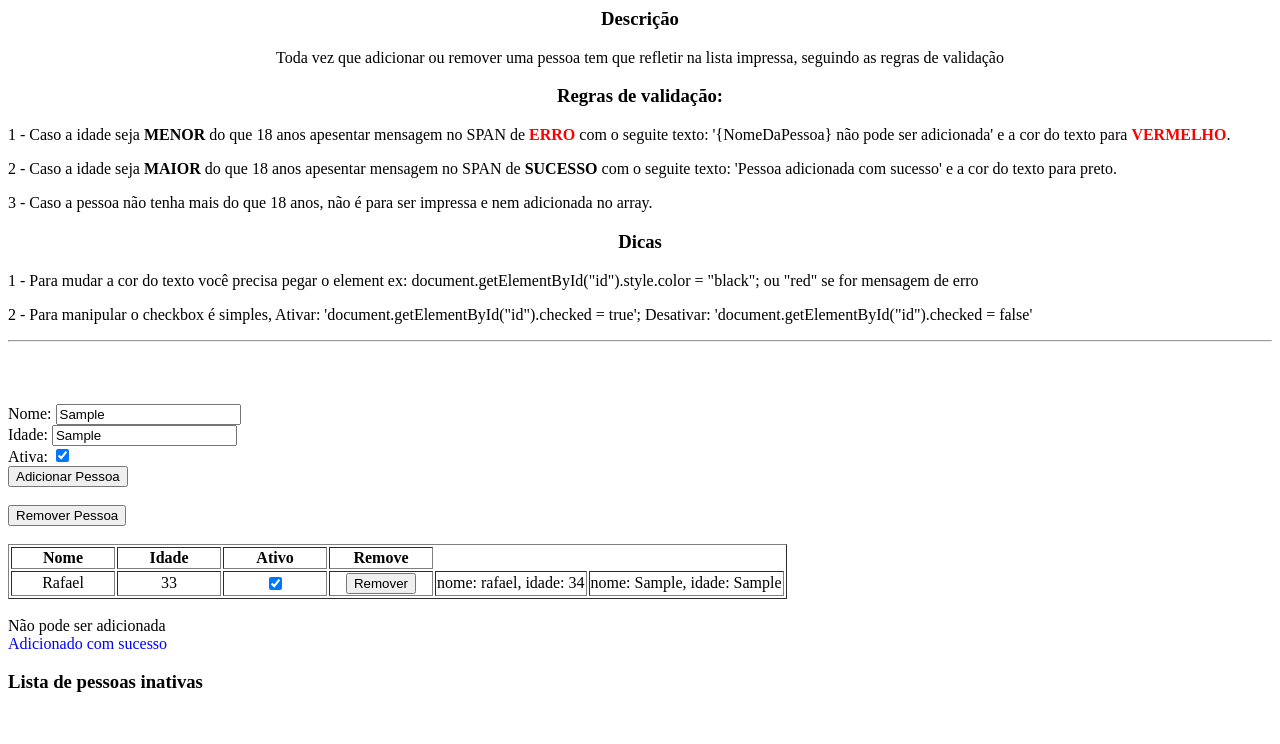
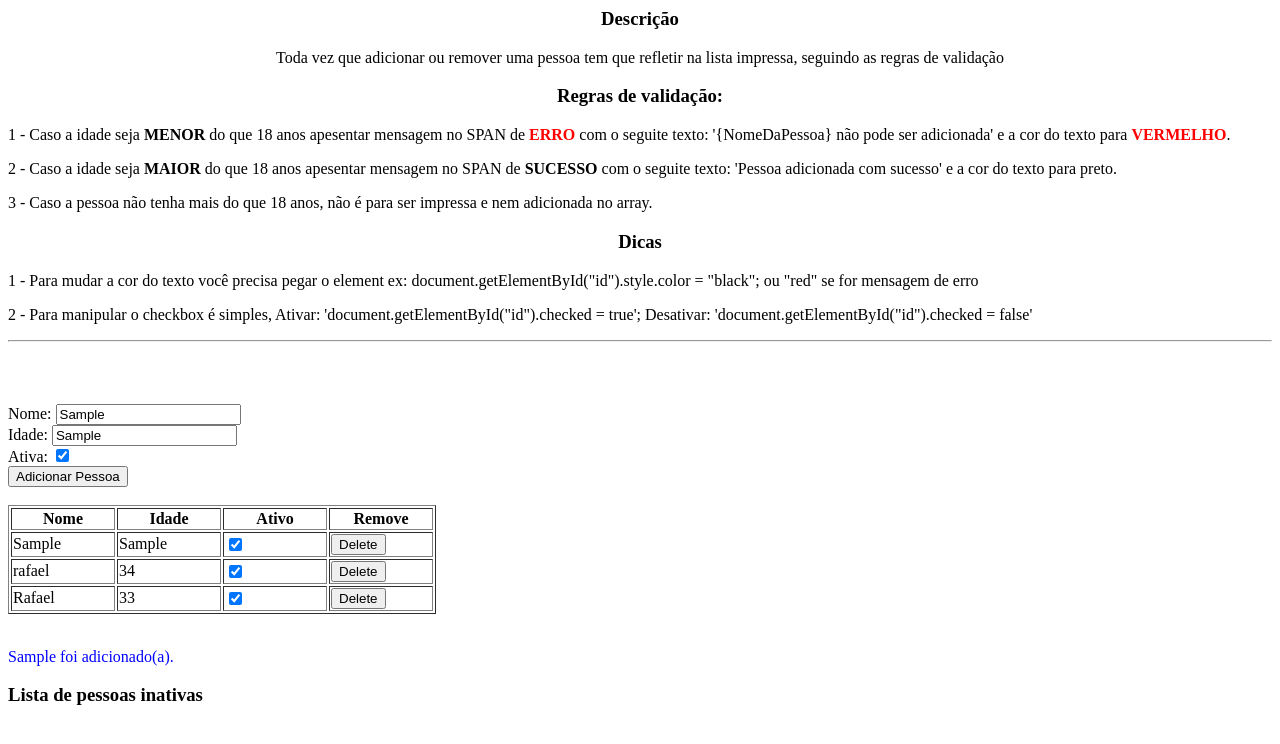
Before and after one commit to babipaloma/my-test-project, a plain HTML site: page CRUD3.html in a window 1280 px wide. Both pictures are taken after typing "Sample", "Sample" into the empty fields and a click on the button "Adicionar Pessoa". Drawn offline with Linux system fonts and the light colour scheme.

Commit message:
adicionado CRUD3

```diff
--- a/CRUD3.html
+++ b/CRUD3.html
@@ -25,73 +25,129 @@
 	<!-- ADICIONAR/ALTERAR PESSOAS:-->
 	Nome: <input type="text" id="nomePessoaId" /> </br>
 	Idade: <input type="text" id="idadePessoaId" /></br>
-	Ativa: <input type="checkbox" id="pessoaAtivaId" checked="true" /></br>
+	Ativa: <input type="checkbox" id="pessoaAtivaId" checked="true"
+		onclick="myFunction(nomePessoaId.value, idadePessoaId.value)" /></br>
 	<input type="button" value="Adicionar Pessoa" onclick="adicionarPessoa(nomePessoaId.value, idadePessoaId.value)">
 	</br>
 
 	</br>
 
-	<!-- REMOVER PESSOAS:-->
-	<input type="button" value="Remover Pessoa" onclick="removerPessoa(pessoaSelecionadaIdSelect.value)"> </br>
-	<br>
 	<!-- IMPRIMIR LISTA PESSOAS:-->
-	<table border="1">
+	<table border="1" id="tabelaPessoas">
 		<tr>
 			<th width="100px" align="center">Nome</th>
 			<th width="100px" align="center">Idade</th>
 			<th width="100px" align="center">Ativo</th>
 			<th width="100px" align="center">Remove</th>
 		</tr>
-		<tr id="listaPessoas">
-			<td align="center">Rafael</td>
-			<td align="center">33</td>
-			<td align="center"><input type="checkbox" checked="true"></td>
-			<td align="center"><input type="button" value="Remover"> </td>
+		<tr>
+			<td>Rafael</td>
+			<td>33</td>
+			<td><input type="checkbox" checked="true"></td>
+			<td><input type="button" value="Delete" onclick="deleteRow(this)"></td>
 		</tr>
 	</table>
 	<br>
 	<!-- SPAN:-->
-	<span id="mensagemErro">Não pode ser adicionada</span>
-	</br>
-	<span id="mensagemSucesso">Adicionado com sucesso</span>
+	<span id="mensagemErro" style="color:red"></span>
+	<span id="mensagemSucesso" style="color:blue"></span>
 
 	<!-- Pessoas inativas -->
 	<h3>Lista de pessoas inativas</h3>
 	<ul id="elementoUlPessoasInativas">
 
 	</ul>
+
+
 	<script>
 		//ARRAY:
 		var pessoasArray = [
 			{ nome: "rafael", idade: 34, ativo: true }
 		];
 
-		var adicionarPessoa = function () {
-			var nomePessoaId = document.getElementById("nomePessoaId").value;
-			var idadePessoaId = document.getElementById("idadePessoaId").value;
+		//ADICIONAR PESSOA
+		var adicionarPessoa = function (nomePessoaId, idadePessoaId) {
 
 			if (idadePessoaId < 18) {
-				document.getElementById("mensagemErro").style.color = "red";
+				var span = document.getElementById("mensagemErro");
+				var pElement = document.createElement("p");
+				var textNode = document.createTextNode(nomePessoaId + ' não pode ser adicionado(a).');
+				pElement.appendChild(textNode);
+				span.appendChild(pElement);
+
+				alert(nomePessoaId + " Não pode ser adicionada");
+
+				myFunction();
 			}
+
 			else {
-				document.getElementById("mensagemSucesso").style.color = "blue";
+				var span = document.getElementById("mensagemSucesso");
+				var pElement = document.createElement("p");
+				var textNode = document.createTextNode(nomePessoaId + ' foi adicionado(a).');
+				pElement.appendChild(textNode);
+				span.appendChild(pElement);
 
-				var pessoaSalva = { nome: nomePessoaId, idade: idadePessoaId };
+				var pessoaSalva = { nome: nomePessoaId, idade: idadePessoaId, ativo: true };
 				pessoasArray.push(pessoaSalva);
+
 
 				carregarLista();
 			}
+
 		}
 
-		//FUNÇÃO CARREGAR A LISTA:
+		function myFunction(nomePessoaId, idadePessoaId) {
+			var checkBox = document.getElementById("pessoaAtivaId");
+
+			if (checkBox.checked == false) {
+				alert("checkbox");
+				var ulElement = document.getElementById("elementoUlPessoasInativas");
+				var liElement = document.createElement("li");
+				var textNode = document.createTextNode('Nome: ' + nomePessoaId + ', idade: ' + idadePessoaId);
+				liElement.appendChild(textNode);
+				ulElement.appendChild(liElement);
+
+			}
+		}
+		//LIMPAR TABELA
+		var limparTable = function () {
+			var elementoTable = document.getElementById("tabelaPessoas");
+			var tableTotal = elementoTable.rows.length;
+
+			for (var i = 0; i > tableTotal; i++) {
+				elementoTable.deleteRow(0);
+			}
+			alert("limpar lista");
+		}
+
+		//REMOVER PESSOA
+		function deleteRow(deletar) {
+			var i = deletar.parentNode.parentNode.rowIndex;
+			document.getElementById("tabelaPessoas").deleteRow(i);
+		}
+
+		//CARREGAR A TABELA:
 		var carregarLista = function () {
-			var trElement = document.getElementById("listaPessoas");
+			limparTable();
 			for (i = 0; i < pessoasArray.length; i++) {
-				var tdElement = document.createElement("td")
-				var textNode = document.createTextNode(' nome: ' + pessoasArray[i].nome + ', idade: ' + pessoasArray[i].idade);
-				tdElement.appendChild(textNode);
-				trElement.appendChild(tdElement);
+				var objetoIterado = pessoasArray[i];
+				createElements(tabelaPessoas, objetoIterado);
 			}
+
+		}
+
+		//CRIAR ELEMENTOS:
+		var createElements = function (table, objeto) {
+
+			var createTr = table.insertRow(1);
+			var createTd = createTr.insertCell(0);
+			var createTd1 = createTr.insertCell(1);
+			var createTd2 = createTr.insertCell(2);
+			var createTd3 = createTr.insertCell(3);
+			createTd.innerText = objeto.nome;
+			createTd1.innerText = objeto.idade;
+			createTd2.innerHTML = "<input type='checkbox' checked='true'onclick='myFunction(nomePessoaId.value, idadePessoaId.value)'>";
+			createTd3.innerHTML = "<input type='button' value='Delete' onclick='deleteRow(this)'>";
 		}
 
 	</script>
```
